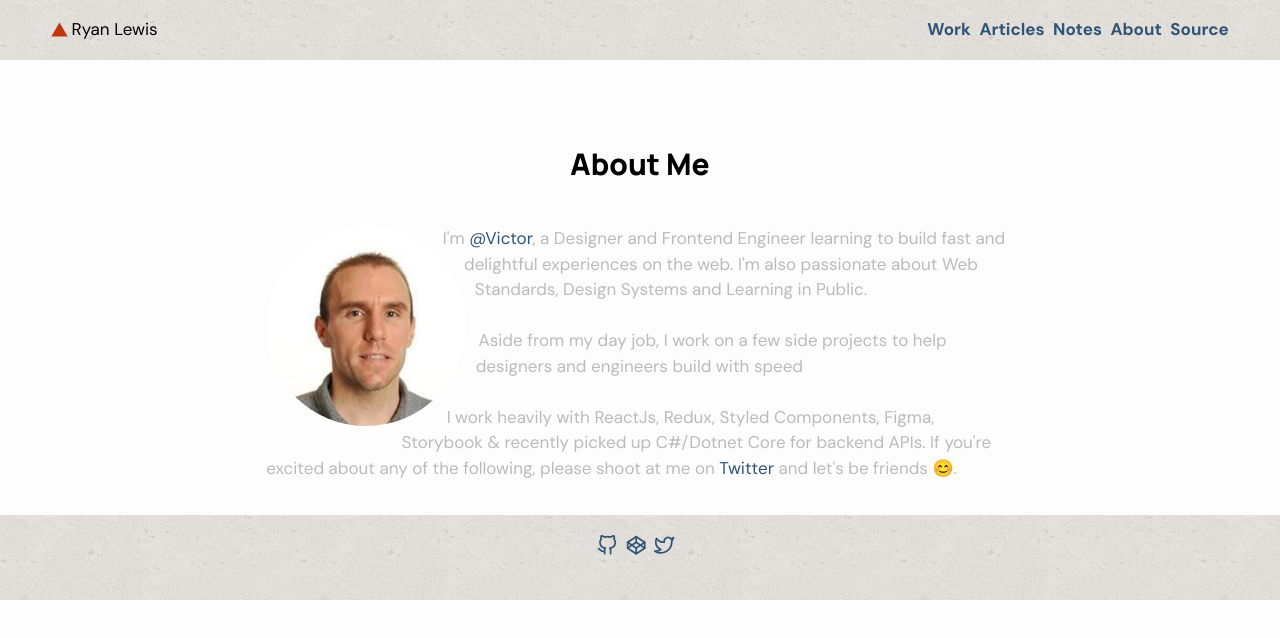
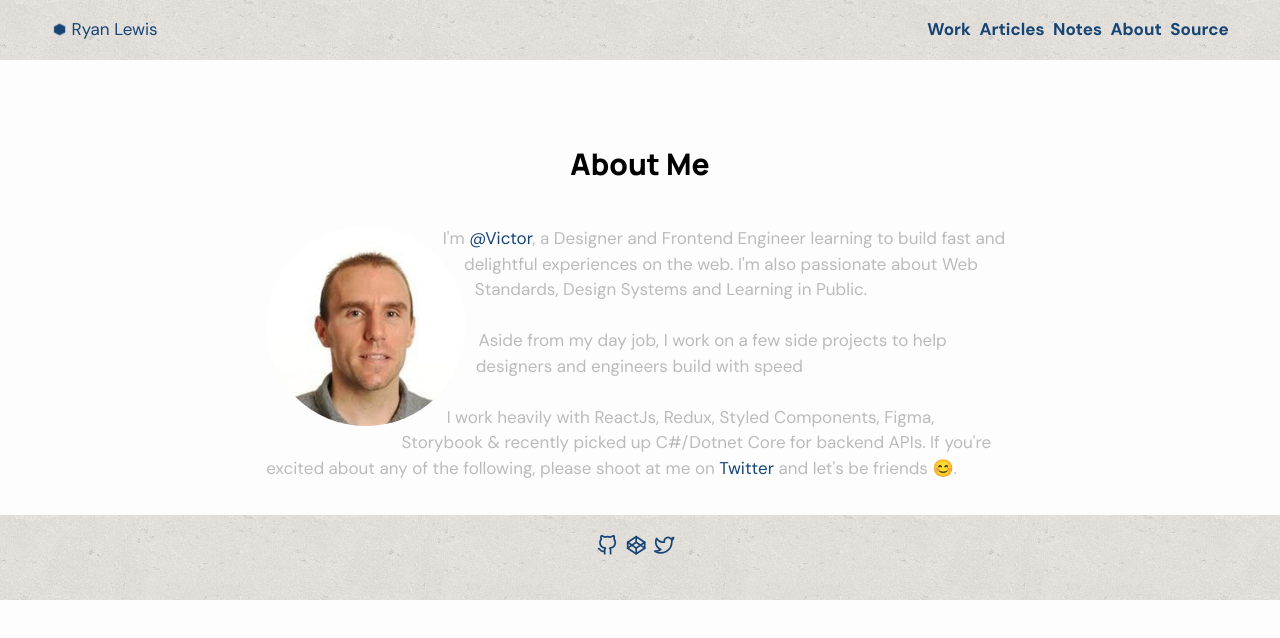
Before and after one commit to rylew2/portfolio-rylew, a Next.js app: page /about in a window 1280 px wide. Shown: the top 638 px of the page. Built offline with nearby package versions, Linux system fonts and the light colour scheme.

Commit message:
update logo / more colors

```diff
--- a/components/logo.tsx
+++ b/components/logo.tsx
@@ -2,7 +2,7 @@ import React from "react";
 import { StyledLogo } from "./styles/logo.styles";
 
 const Logo = () => {
-  return <StyledLogo src="/images/logo.svg" alt="logo" />;
+  return <StyledLogo src="/images/logo.png" alt="logo" />;
 };
 
 export default Logo;
--- a/components/styles/chips.styles.ts
+++ b/components/styles/chips.styles.ts
@@ -15,7 +15,8 @@ export const StyledChip = styled.div<IContainer>`
   li {
     margin-right: 0.5em;
     font-size: 0.8em;
-    background: #202020;
+    /* background: #202020; */
+    background: #e8e8e8;
     margin-bottom: 0.5em;
     transition: transform 0.15s, color 0.15s;
 
--- a/components/styles/layout.css
+++ b/components/styles/layout.css
@@ -17,7 +17,7 @@
   --text-color-white: #fff;
   --text-color-black: #000;
   /* --prim-color: #b94c50; */
-  --prim-color: #305475;
+  --prim-color: #154475;
 
   --transition-timing-function: cubic-bezier(0.16, 1, 0.3, 1);
   --animation-duration: 0.25s;
--- a/components/styles/nav.styles.ts
+++ b/components/styles/nav.styles.ts
@@ -27,7 +27,7 @@ export const NavSection = styled.header`
   z-index: 10;
 
   .navLeft-title {
-    color: black;
+    color: #154475;
   }
 
   .no-underline {
```
Also changed, not shown: public/images/logo-original.svg (renamed from public/images/logo.svg), public/images/logo.png (added).
